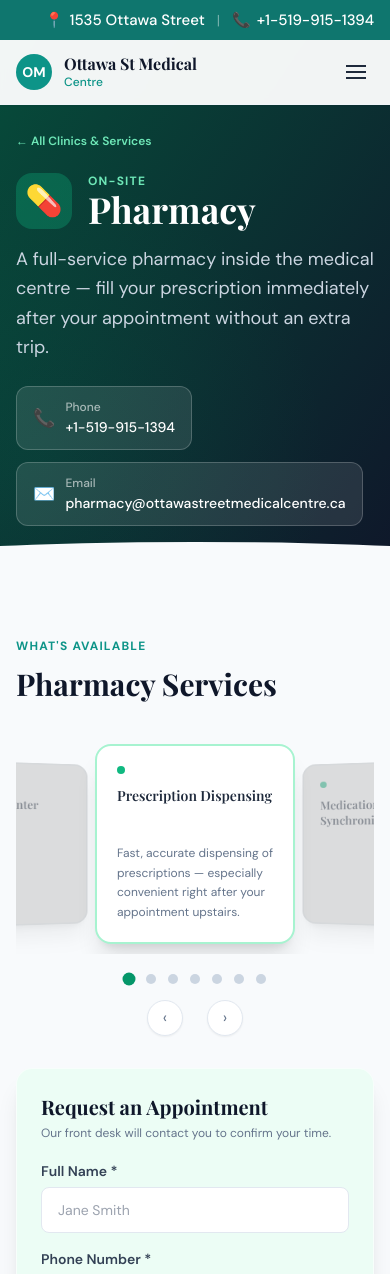
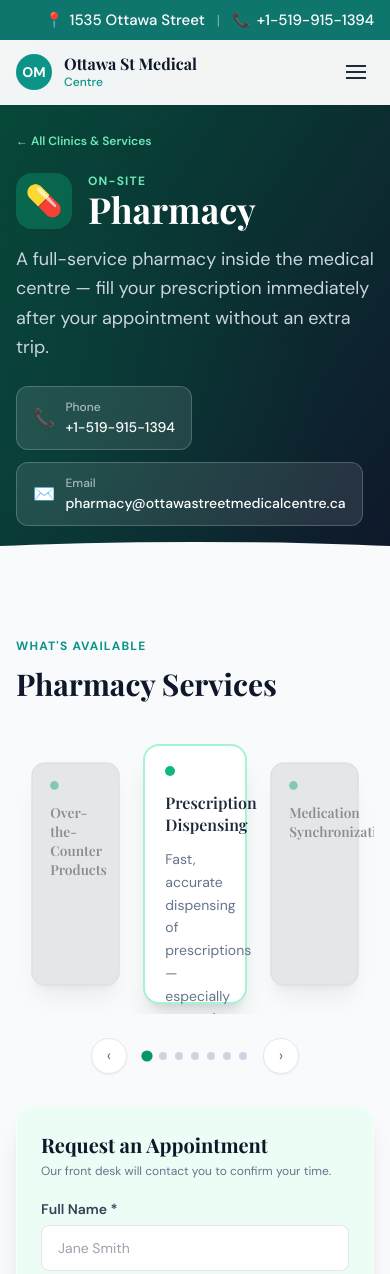
Before and after one commit to ev-digitalmarketing/Marketing-Website-Sample, a Next.js app: page /services/pharmacy in a window 390 px wide. Shown: the top 1274 px of the page. Built offline with nearby package versions, Linux system fonts and the light colour scheme; a web font is replaced by a local one.

Commit message:
Add files via upload

```diff
--- a/components/ServicePageLayout.js
+++ b/components/ServicePageLayout.js
@@ -1,9 +1,176 @@
 'use client'
-import { useState } from 'react'
+import { useState, useRef, useEffect } from 'react'
 import Link from 'next/link'
 import Navbar from './Navbar'
 import Footer from './Footer'
 import BookingForm from './BookingForm'
+
+// Shared carousel hook — handles direction, animation state, touch swipe
+function useCarousel(total) {
+  const [active, setActive] = useState(0)
+  const [sliding, setSliding] = useState(false)
+  const [direction, setDirection] = useState(null) // 'left' | 'right'
+  const timeout = useRef(null)
+
+  const go = (dir) => {
+    if (sliding) return
+    setDirection(dir)
+    setSliding(true)
+    clearTimeout(timeout.current)
+    timeout.current = setTimeout(() => {
+      setActive(i => dir === 'right' ? (i + 1) % total : (i - 1 + total) % total)
+      setSliding(false)
+      setDirection(null)
+    }, 380)
+  }
+
+  const goTo = (i) => {
+    if (sliding || i === active) return
+    setDirection(i > active ? 'right' : 'left')
+    setSliding(true)
+    clearTimeout(timeout.current)
+    timeout.current = setTimeout(() => {
+      setActive(i)
+      setSliding(false)
+      setDirection(null)
+    }, 380)
+  }
+
+  useEffect(() => () => clearTimeout(timeout.current), [])
+
+  return { active, sliding, direction, go, goTo }
+}
+
+// Carousel UI — renders the 3-card strip with slide animation
+function ServiceCarousel({ services, accentColor, accentCardBorder, accentDot, isMobile }) {
+  const total = services.length
+  const { active, sliding, direction, go, goTo } = useCarousel(total)
+
+  // Touch swipe support
+  const touchStart = useRef(null)
+  const onTouchStart = (e) => { touchStart.current = e.touches[0].clientX }
+  const onTouchEnd = (e) => {
+    if (touchStart.current === null) return
+    const delta = touchStart.current - e.changedTouches[0].clientX
+    if (Math.abs(delta) > 40) go(delta > 0 ? 'right' : 'left')
+    touchStart.current = null
+  }
+
+  // The 3 visible indices [left, center, right]
+  const leftIdx  = (active - 1 + total) % total
+  const rightIdx = (active + 1) % total
+  const cards = [
+    { sIdx: leftIdx,  pos: 0 },
+    { sIdx: active,   pos: 1 },
+    { sIdx: rightIdx, pos: 2 },
+  ]
+
+  // Slide offset: when sliding right, track moves left (-33.33%), and vice versa
+  // We show a 3-card window; normally translateX(0), animate to ±33.33%
+  const trackOffset = sliding
+    ? direction === 'right' ? '-33.333%' : '33.333%'
+    : '0%'
+
+  const CARD_W = isMobile ? 'calc(100% - 80px)' : '240px'
+  const CARD_H = isMobile ? '260px' : '260px'
+
+  return (
+    <div>
+      {/* Viewport — clips the track */}
+      <div
+        className="overflow-hidden rounded-2xl"
+        style={{ height: isMobile ? '280px' : '280px' }}
+        onTouchStart={onTouchStart}
+        onTouchEnd={onTouchEnd}
+      >
+        {/* Track — 5 cards wide (prev-prev, prev, active, next, next-next) so slide reveals smoothly */}
+        <div
+          style={{
+            display: 'flex',
+            alignItems: 'center',
+            height: '100%',
+            // Position track so center card = card index 1 (0-indexed in 3-card view)
+            // We render 3 cards each 33.333% wide, track starts at 0
+            transform: `translateX(${trackOffset})`,
+            transition: sliding ? 'transform 0.38s cubic-bezier(0.4, 0, 0.2, 1)' : 'none',
+            willChange: 'transform',
+          }}
+        >
+          {cards.map(({ sIdx, pos }) => {
+            const s = services[sIdx]
+            const isCenter = pos === 1
+            return (
+              <div
+                key={`${pos}-${sIdx}`}
+                onClick={() => { if (!isCenter) go(pos === 0 ? 'left' : 'right') }}
+                style={{
+                  flexShrink: 0,
+                  width: '33.333%',
+                  height: '100%',
+                  padding: '0 8px',
+                  cursor: isCenter ? 'default' : 'pointer',
+                  display: 'flex',
+                  alignItems: 'center',
+                  justifyContent: 'center',
+                }}
+              >
+                <div
+                  style={{
+                    width: '100%',
+                    height: CARD_H,
+                    transform: isCenter ? 'scale(1)' : 'scale(0.86)',
+                    opacity: isCenter ? 1 : 0.5,
+                    filter: isCenter ? 'brightness(1)' : 'brightness(0.82)',
+                    transition: 'transform 0.38s ease, opacity 0.38s ease, filter 0.38s ease',
+                  }}
+                >
+                  <div
+                    className={`rounded-2xl border-2 p-5 shadow-xl bg-white h-full flex flex-col justify-between ${isCenter ? accentCardBorder : 'border-slate-100'} transition-all`}
+                  >
+                    <div>
+                      <div className={`w-2.5 h-2.5 rounded-full ${accentDot} mb-4`}></div>
+                      <h3 className="font-semibold text-slate-800 text-base leading-snug">{s.name}</h3>
+                    </div>
+                    {isCenter && (
+                      <p className="text-sm text-slate-500 leading-relaxed mt-3">{s.desc}</p>
+                    )}
+                  </div>
+                </div>
+              </div>
+            )
+          })}
+        </div>
+      </div>
+
+      {/* Nav */}
+      <div className={`flex items-center gap-4 mt-6 ${isMobile ? 'justify-center' : ''}`}>
+        <button
+          onClick={() => go('left')}
+          disabled={sliding}
+          className="w-9 h-9 rounded-full bg-white border border-slate-200 shadow-sm flex items-center justify-center text-slate-500 hover:text-teal-600 transition-colors disabled:opacity-40"
+        >‹</button>
+        <div className="flex gap-2">
+          {services.map((_, i) => (
+            <button
+              key={i}
+              onClick={() => goTo(i)}
+              className="w-2 h-2 rounded-full transition-all duration-300"
+              style={{
+                backgroundColor: i === active ? accentColor : '#cbd5e1',
+                transform: i === active ? 'scale(1.4)' : 'scale(1)',
+              }}
+            />
+          ))}
+        </div>
+        <button
+          onClick={() => go('right')}
+          disabled={sliding}
+          className="w-9 h-9 rounded-full bg-white border border-slate-200 shadow-sm flex items-center justify-center text-slate-500 hover:text-teal-600 transition-colors disabled:opacity-40"
+        >›</button>
+      </div>
+    </div>
+  )
+}
 
 export default function ServicePageLayout({
   accentGradient,
@@ -25,22 +192,6 @@ export default function ServicePageLayout({
   sectionLabel,
   servicesHeading,
 }) {
-  const [active, setActive] = useState(0)
-  const total = services.length
-
-  // Infinite circular index
-  const prev = () => setActive(i => (i - 1 + total) % total)
-  const next = () => setActive(i => (i + 1) % total)
-
-  // Returns the 3 indices to show: [left, center, right]
-  const getVisible = () => [
-    (active - 1 + total) % total,
-    active,
-    (active + 1) % total,
-  ]
-
-  const visible = getVisible()
-
   return (
     <>
       <Navbar />
@@ -94,93 +245,21 @@ export default function ServicePageLayout({
         <section className="bg-slate-50 px-4 relative">
           <div className="max-w-6xl mx-auto">
 
-            {/* ── DESKTOP: side-by-side, slider clipped to left col ── */}
+            {/* ── DESKTOP: side-by-side ── */}
             <div className="hidden lg:grid grid-cols-2 gap-10 items-start">
-
-              {/* Left col: slider strictly contained here */}
               <div className="pt-16 pb-10">
                 <p className="section-label">{sectionLabel}</p>
                 <h2 className="font-display text-3xl font-bold text-slate-900 mb-8">{servicesHeading}</h2>
-
-                {/* Carousel viewport — overflow hidden so cards never bleed right */}
-                <div className="overflow-hidden">
-                  {/* Track: shows 3 cards side-by-side, each ~33.33% wide */}
-                  <div
-                    className="relative"
-                    style={{ perspective: '800px', height: '220px' }}
-                  >
-                    {visible.map((sIdx, pos) => {
-                      const s = services[sIdx]
-                      const isCenter = pos === 1
-                      // pos 0 = left ghost, 1 = center/active, 2 = right ghost
-                      const translateX = (pos - 1) * 105  // % offset from center
-                      const scale = isCenter ? 1 : 0.84
-                      const opacity = isCenter ? 1 : 0.55
-                      const rotateY = isCenter ? 0 : (pos === 0 ? 14 : -14)
-                      const brightness = isCenter ? 1 : 0.8
-                      return (
-                        <div
-                          key={`${sIdx}-${pos}`}
-                          onClick={() => {
-                            if (pos === 0) prev()
-                            else if (pos === 2) next()
-                          }}
-                          className="absolute cursor-pointer"
-                          style={{
-                            width: '190px',
-                            height: '200px',
-                            left: '50%',
-                            top: '50%',
-                            transform: `translate(-50%, -50%) translateX(${translateX}%) scale(${scale}) rotateY(${rotateY}deg)`,
-                            zIndex: isCenter ? 10 : 3,
-                            opacity,
-                            filter: `brightness(${brightness})`,
-                            transition: 'all 0.42s cubic-bezier(0.25, 0.46, 0.45, 0.94)',
-                            transformStyle: 'preserve-3d',
-                          }}
-                        >
-                          <div className={`rounded-2xl border-2 p-5 shadow-xl bg-white h-full flex flex-col justify-between ${isCenter ? accentCardBorder : 'border-slate-100'} transition-all`}>
-                            <div>
-                              <div className={`w-2 h-2 rounded-full ${accentDot} mb-3`}></div>
-                              <h3 className="font-semibold text-slate-800 text-sm leading-snug">{s.name}</h3>
-                            </div>
-                            {isCenter && (
-                              <p className="text-xs text-slate-500 leading-relaxed animate-fade-up mt-2">{s.desc}</p>
-                            )}
-                          </div>
-                        </div>
-                      )
-                    })}
-                  </div>
-                </div>
-
-                {/* Nav controls */}
-                <div className="flex items-center gap-4 mt-6">
-                  <button
-                    onClick={prev}
-                    className="w-9 h-9 rounded-full bg-white border border-slate-200 shadow-sm flex items-center justify-center text-slate-500 hover:text-teal-600 transition-colors"
-                  >‹</button>
-                  <div className="flex gap-2">
-                    {services.map((_, i) => (
-                      <button
-                        key={i}
-                        onClick={() => setActive(i)}
-                        className="w-2 h-2 rounded-full transition-all duration-300"
-                        style={{
-                          backgroundColor: i === active ? accentColor : '#cbd5e1',
-                          transform: i === active ? 'scale(1.4)' : 'scale(1)',
-                        }}
-                      />
-                    ))}
-                  </div>
-                  <button
-                    onClick={next}
-                    className="w-9 h-9 rounded-full bg-white border border-slate-200 shadow-sm flex items-center justify-center text-slate-500 hover:text-teal-600 transition-colors"
-                  >›</button>
-                </div>
+                <ServiceCarousel
+                  services={services}
+                  accentColor={accentColor}
+                  accentCardBorder={accentCardBorder}
+                  accentDot={accentDot}
+                  isMobile={false}
+                />
               </div>
 
-              {/* Right col: booking form */}
+              {/* Right: booking form sticky */}
               <div className="pt-8 pb-10 lg:self-start lg:sticky lg:top-28">
                 <div className={`${accentSection} rounded-2xl p-6 shadow-xl border border-white/60`}>
                   <h2 className="font-display text-xl font-bold text-slate-900 mb-1">Request an Appointment</h2>
@@ -190,84 +269,20 @@ export default function ServicePageLayout({
               </div>
             </div>
 
-            {/* ── MOBILE: full width slider, then form below ── */}
+            {/* ── MOBILE: stacked ── */}
             <div className="lg:hidden">
-              {/* Slider — full width */}
               <div className="pt-16 pb-8">
                 <p className="section-label">{sectionLabel}</p>
                 <h2 className="font-display text-3xl font-bold text-slate-900 mb-8">{servicesHeading}</h2>
-
-                {/* Full-width track, 3 cards visible */}
-                <div className="overflow-hidden">
-                  <div
-                    className="relative"
-                    style={{ perspective: '800px', height: '220px' }}
-                  >
-                    {visible.map((sIdx, pos) => {
-                      const s = services[sIdx]
-                      const isCenter = pos === 1
-                      const translateX = (pos - 1) * 95
-                      const scale = isCenter ? 1 : 0.82
-                      const opacity = isCenter ? 1 : 0.5
-                      const rotateY = isCenter ? 0 : (pos === 0 ? 16 : -16)
-                      const brightness = isCenter ? 1 : 0.75
-                      return (
-                        <div
-                          key={`${sIdx}-${pos}`}
-                          onClick={() => {
-                            if (pos === 0) prev()
-                            else if (pos === 2) next()
-                          }}
-                          className="absolute cursor-pointer"
-                          style={{
-                            width: '200px',
-                            height: '200px',
-                            left: '50%',
-                            top: '50%',
-                            transform: `translate(-50%, -50%) translateX(${translateX}%) scale(${scale}) rotateY(${rotateY}deg)`,
-                            zIndex: isCenter ? 10 : 3,
-                            opacity,
-                            filter: `brightness(${brightness})`,
-                            transition: 'all 0.42s cubic-bezier(0.25, 0.46, 0.45, 0.94)',
-                            transformStyle: 'preserve-3d',
-                          }}
-                        >
-                          <div className={`rounded-2xl border-2 p-5 shadow-xl bg-white h-full flex flex-col justify-between ${isCenter ? accentCardBorder : 'border-slate-100'} transition-all`}>
-                            <div>
-                              <div className={`w-2 h-2 rounded-full ${accentDot} mb-3`}></div>
-                              <h3 className="font-semibold text-slate-800 text-sm leading-snug">{s.name}</h3>
-                            </div>
-                            {isCenter && (
-                              <p className="text-xs text-slate-500 leading-relaxed animate-fade-up mt-2">{s.desc}</p>
-                            )}
-                          </div>
-                        </div>
-                      )
-                    })}
-                  </div>
-                </div>
-
-                {/* Dot + arrow nav */}
-                <div className="flex justify-center gap-3 mt-5">
-                  {services.map((_, i) => (
-                    <button
-                      key={i}
-                      onClick={() => setActive(i)}
-                      className="w-2.5 h-2.5 rounded-full transition-all duration-300"
-                      style={{
-                        backgroundColor: i === active ? accentColor : '#cbd5e1',
-                        transform: i === active ? 'scale(1.3)' : 'scale(1)',
-                      }}
-                    />
-                  ))}
-                </div>
-                <div className="flex justify-center gap-6 mt-4">
-                  <button onClick={prev} className="w-9 h-9 rounded-full bg-white border border-slate-200 shadow-sm flex items-center justify-center text-slate-500 hover:text-teal-600 transition-colors">‹</button>
-                  <button onClick={next} className="w-9 h-9 rounded-full bg-white border border-slate-200 shadow-sm flex items-center justify-center text-slate-500 hover:text-teal-600 transition-colors">›</button>
-                </div>
+                <ServiceCarousel
+                  services={services}
+                  accentColor={accentColor}
+                  accentCardBorder={accentCardBorder}
+                  accentDot={accentDot}
+                  isMobile={true}
+                />
               </div>
 
-              {/* Form below on mobile — full width */}
               <div className="pb-10">
                 <div className={`${accentSection} rounded-2xl p-6 shadow-xl border border-white/60`}>
                   <h2 className="font-display text-xl font-bold text-slate-900 mb-1">Request an Appointment</h2>
```
